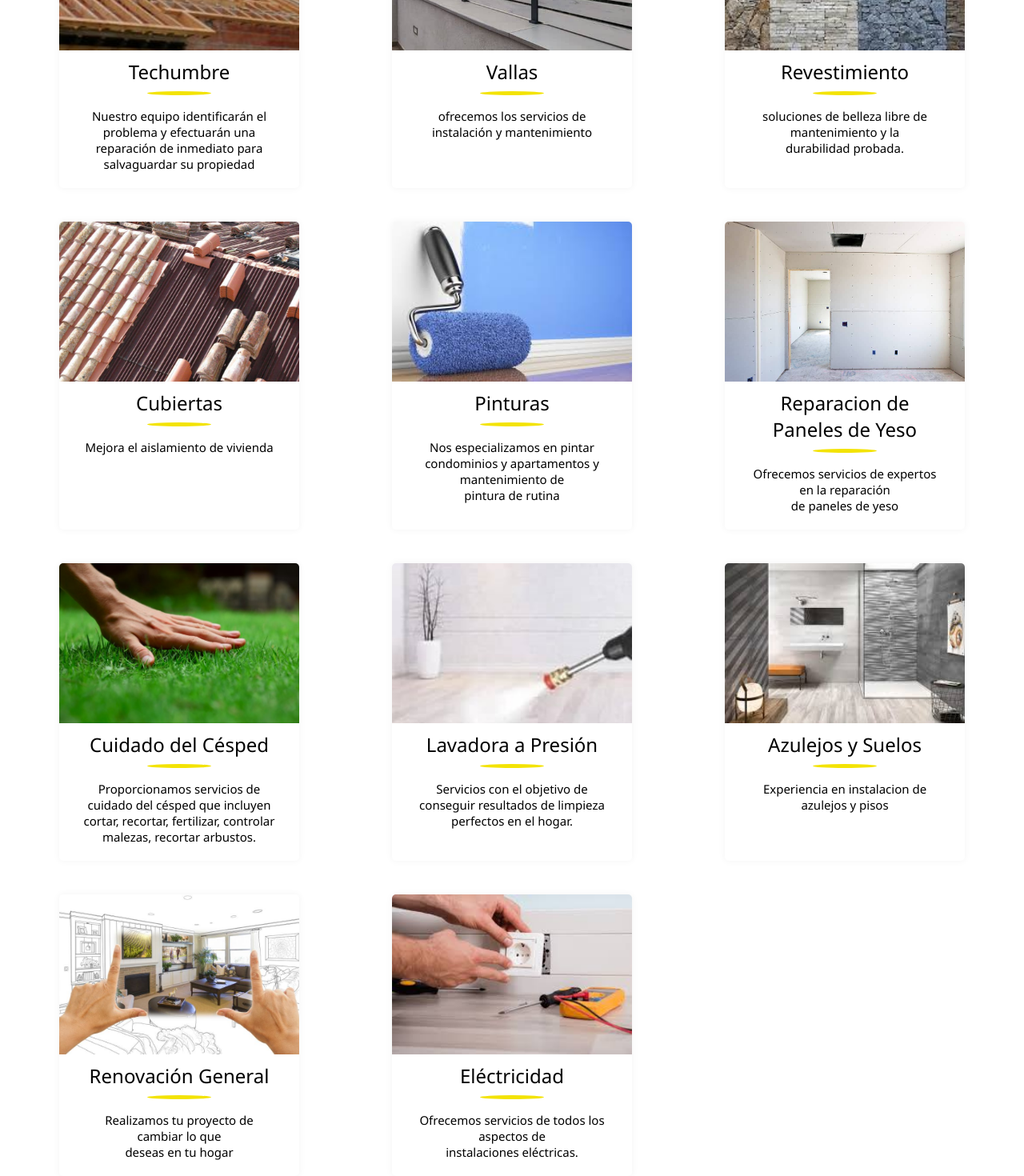
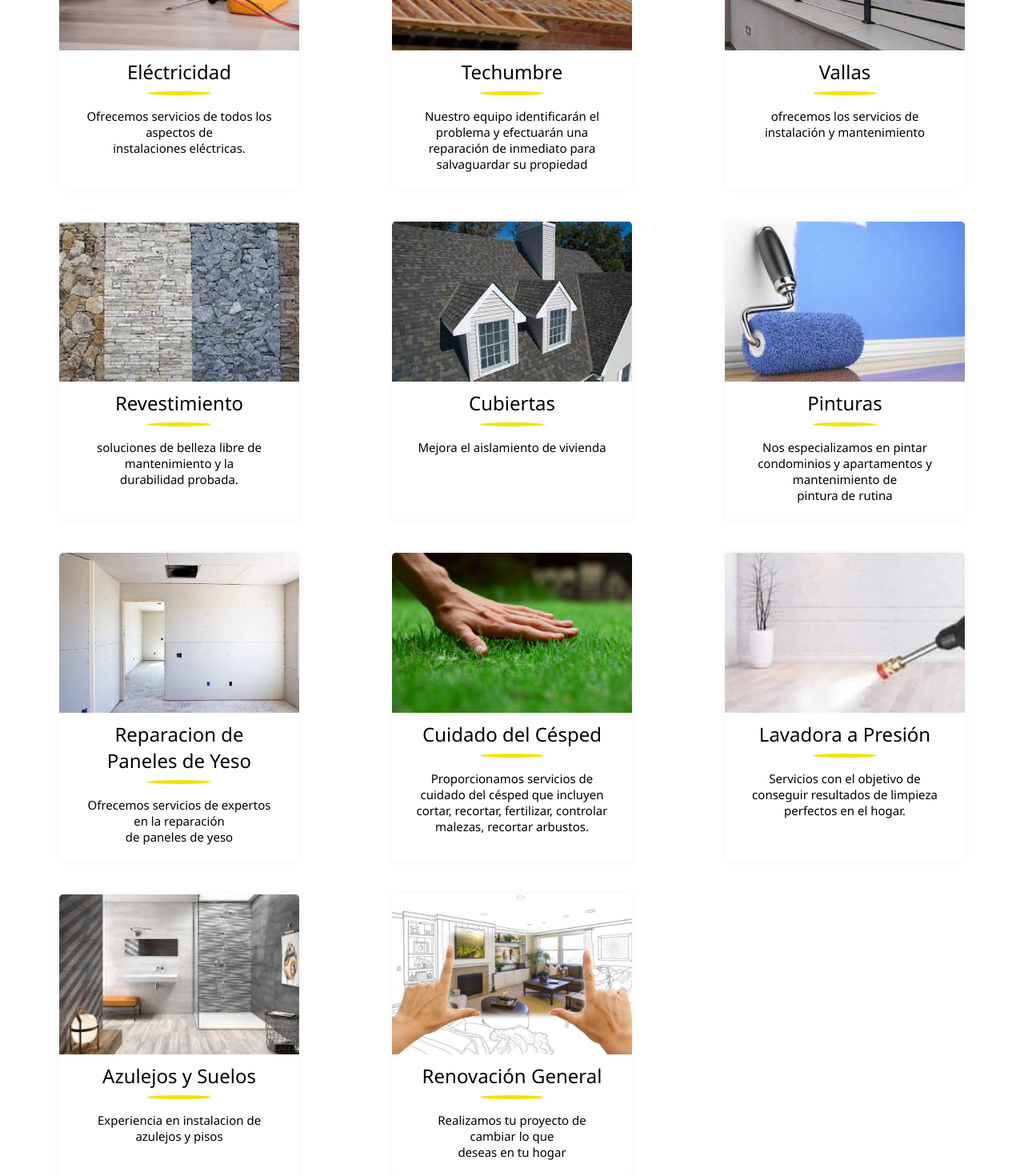
Before and after one commit to Sofiaggb/usabuilders, a React (Create React App) app: page /home in a window 1280 px wide. Shown: the part 960-2430 px from the top of the page at 80% size. Built offline with nearby package versions, Linux system fonts and the light colour scheme.

Commit message:
cambio url vista usuario

```diff
--- a/src/Router.js
+++ b/src/Router.js
@@ -13,7 +13,7 @@
                 <Header/>
 
                 <Switch>
-                    <Route exact path="/" component={Home} />
+                    <Route exact path="/usabuilders" component={Home} />
                     <Route exact path="/home" component={Home} />
                 </Switch>
 
--- a/src/components/CardsService.js
+++ b/src/components/CardsService.js
@@ -20,6 +20,7 @@
     componentWillMount() {
         this.setState({
             servicios: [
+                { title: 'Eléctricidad', image: luz, content:'Ofrecemos servicios de todos los aspectos de  instalaciones eléctricas.' },
                 { title: 'Techumbre', image: techumbre, content:'Nuestro equipo  identificarán el problema y efectuarán una reparación de inmediato para salvaguardar su propiedad' },
                 { title: 'Vallas', image: vallas, content:'ofrecemos los servicios de instalación y mantenimiento' },
                 { title: 'Revestimiento', image: revestimiento, content:'soluciones  de belleza libre de mantenimiento y la durabilidad probada.'},
@@ -29,8 +30,7 @@
                 { title: 'Cuidado del Césped', image: cesped, content:'Proporcionamos servicios de cuidado del césped que incluyen cortar, recortar, fertilizar, controlar malezas, recortar arbustos.' },
                 { title: 'Lavadora a Presión', image: hidroyet, content:'Servicios  con el objetivo de conseguir resultados de limpieza perfectos en el hogar.' },
                 { title: 'Azulejos y Suelos', image: suelo, content:'Experiencia en instalacion de azulejos y pisos' },
-                { title: 'Renovación General', image: renovacion, content:'Realizamos tu proyecto  de cambiar lo que deseas en tu hogar' },
-                { title: 'Eléctricidad', image: luz, content:'Ofrecemos servicios de todos los aspectos de  instalaciones eléctricas.' },
+                { title: 'Renovación General', image: renovacion, content:'Realizamos tu proyecto  de cambiar lo que deseas en tu hogar' }
             ]
         })
     }
```
Also changed, not shown: src/assets/images/techo.jpg.
